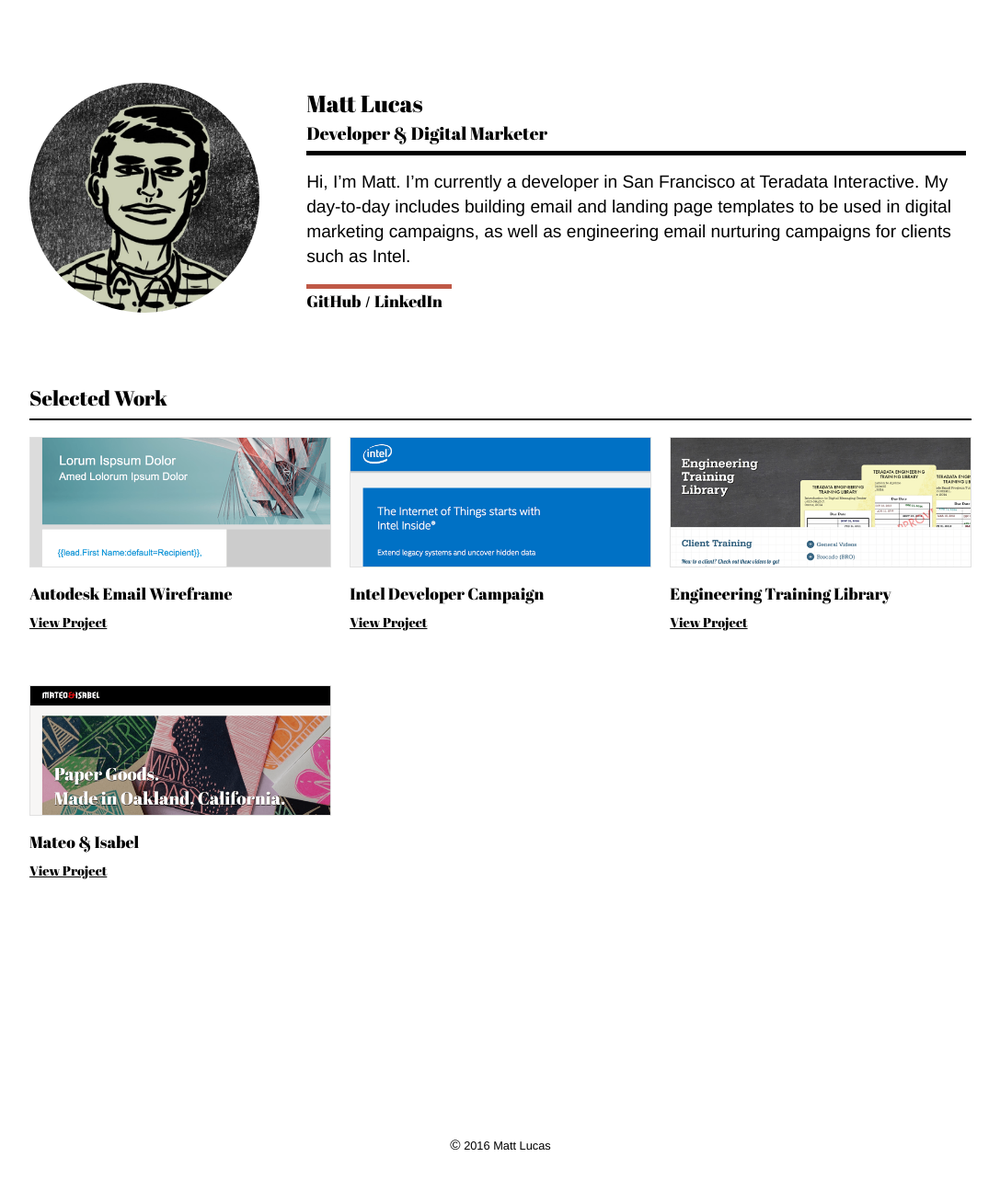
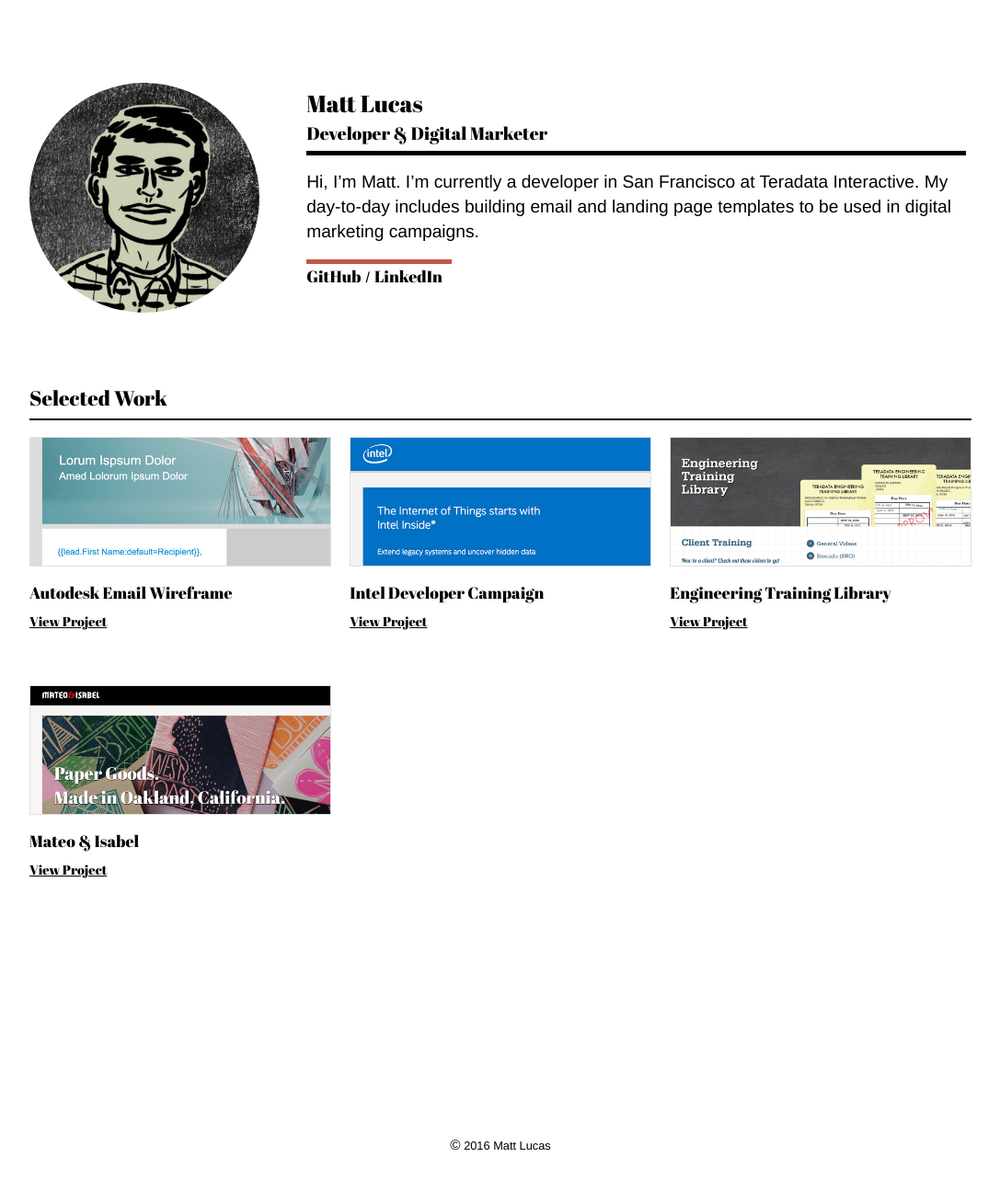
Before and after one commit to mattdavidlucas/mattdavidlucas.github.io, a Jekyll site: the page built from index.html, in a window 1280 px wide. Shown: the whole page at 92% size, without its empty margins (96-1183 px from the left). Built offline with Jekyll 4.4.1, drawn with Linux system fonts in a browser that asks for light colours; nearby versions of some CDN libraries; some web fonts are replaced.

Commit message:
Update year; remove copy.

```diff
--- a/index.html
+++ b/index.html
@@ -11,7 +11,7 @@
         <h2>Developer &amp; Digital Marketer</h2>
       </header>
 
-      <p>Hi, I&rsquo;m Matt. I&rsquo;m currently a developer in San Francisco at Teradata Interactive. My day-to-day includes building email and landing page templates to be used in digital marketing campaigns, as well as engineering email nurturing campaigns for clients such as Intel.</p>
+      <p>Hi, I&rsquo;m Matt. I&rsquo;m currently a developer in San Francisco at Teradata Interactive. My day-to-day includes building email and landing page templates to be used in digital marketing campaigns.</p>
 
       <footer class="cf">
         <ul class="social-links cf">
```
